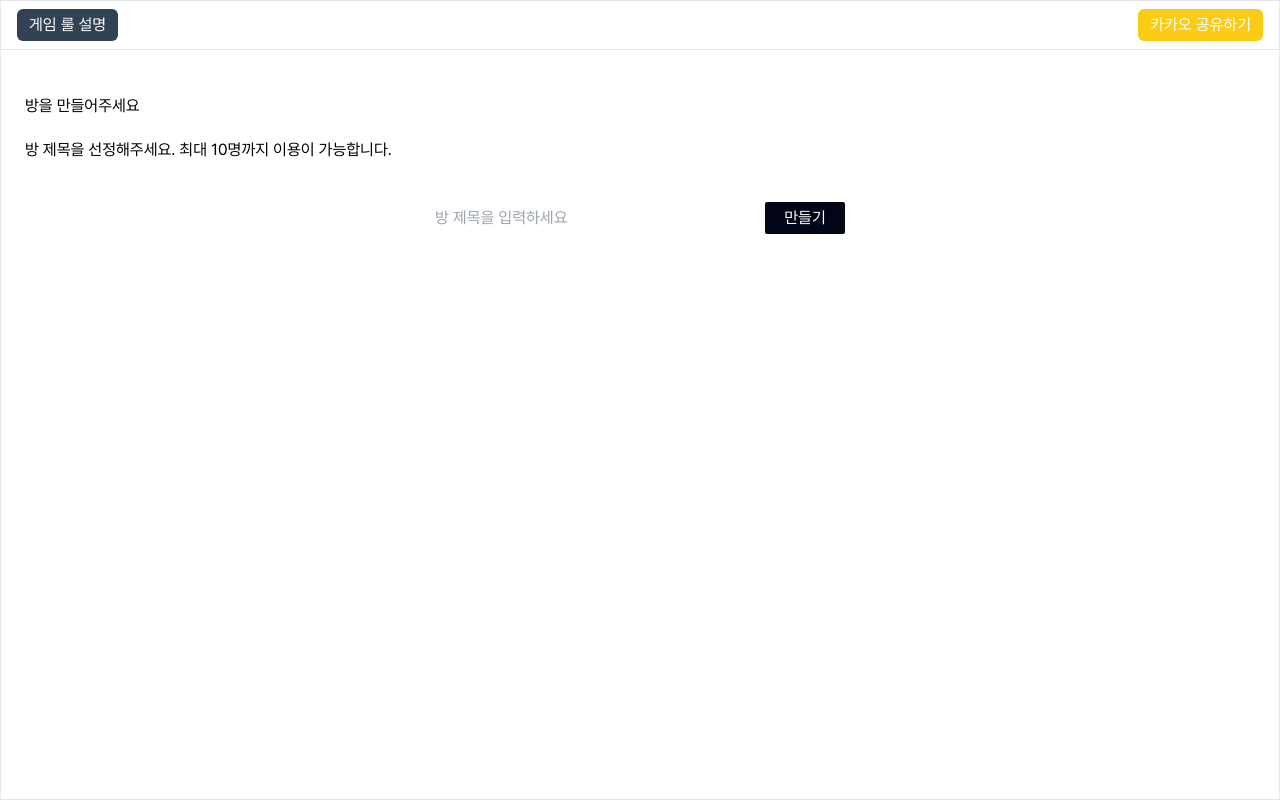
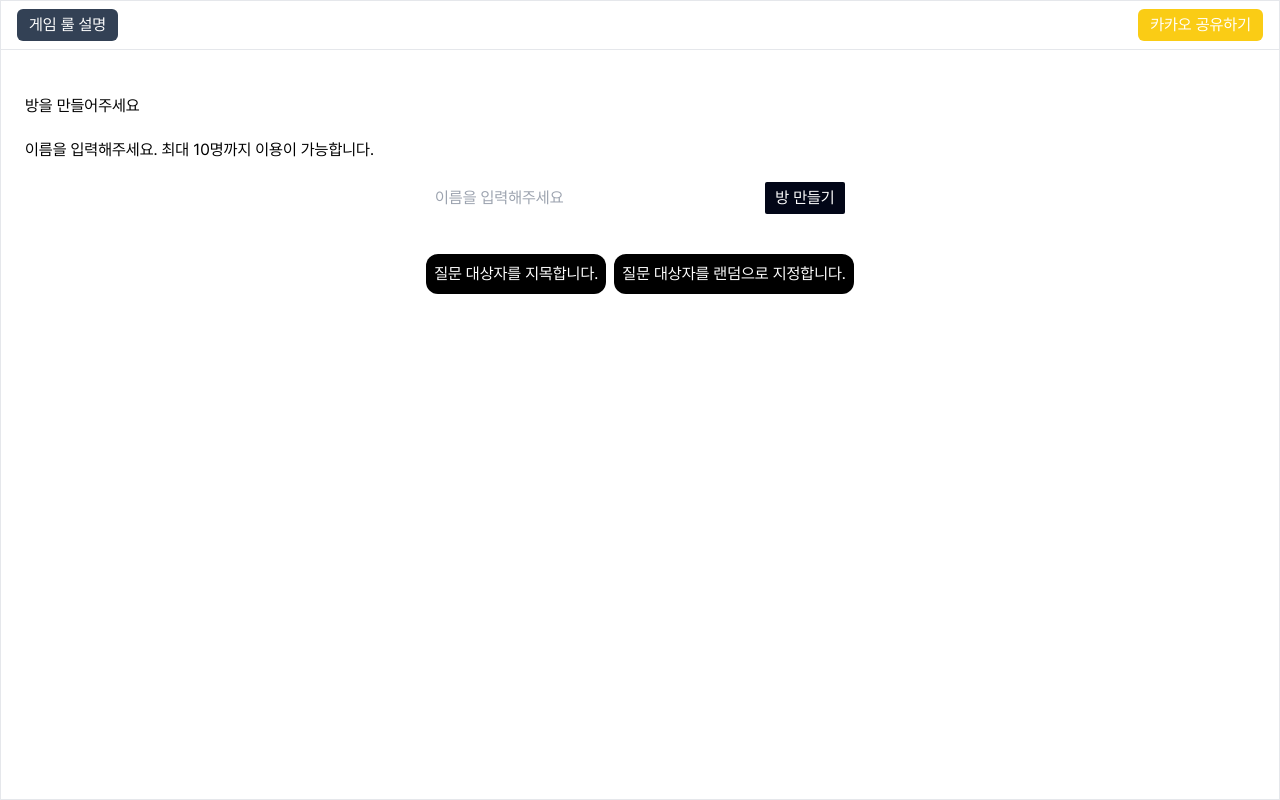
Before and after one commit to bellDev-code/Answer-the-question-Front, a React (Vite) app: page /multiPage in a window 1280 px wide. Built offline with nearby package versions, Linux system fonts and the light colour scheme.

Commit message:
Multi-create Room

```diff
--- a/src/Pages/MultiPage/index.tsx
+++ b/src/Pages/MultiPage/index.tsx
@@ -1,26 +1,93 @@
+import { useCreateRoomQuery } from '@Api/multiGame';
+import { IRequestMultiGameData, TPlaySelectionType } from '@Api/types';
 import { BaseButton } from '@Components/atom/button/BaseButton';
-import { ROUTE_PATH } from '@Configure/constant';
 import PlayGameLayout from '@Layouts/PlayGameLayout';
-import React from 'react';
-import { useNavigate } from 'react-router-dom';
+import useApiStore from '@Store/useGameInfoStore';
+import React, { useState } from 'react';
+import { toast } from 'react-toastify';
 
 const MultiDevicePage = () => {
-  const navigate = useNavigate();
+  const { mutate: createRoomMutate } = useCreateRoomQuery();
+  const { setMultiResult } = useApiStore();
 
-  const goMakeRoom = () => {
-    navigate(`${ROUTE_PATH.MULTI_ROOM}`);
+  const [selectedType, setSelectedType] = useState<TPlaySelectionType | null>(null);
+  const [players, setPlayers] = useState<string>('');
+
+  const handleInputChange = (event: React.ChangeEvent<HTMLInputElement>) => {
+    setPlayers(event.target.value);
   };
 
+  const createMultiRoom = () => {
+    if (!selectedType) {
+      toast('선택한 유형이 없습니다.');
+      return;
+    }
+
+    if (!players) {
+      toast('이름을 입력하세요');
+      return;
+    }
+
+    const createRoomData: IRequestMultiGameData = {
+      gameType: 'multi',
+      players: [{ username: players }],
+      isPlaying: false,
+      playerSelectionType: selectedType,
+      category: 'serious',
+    };
+
+    createRoomMutate(createRoomData, {
+      onSuccess: (data) => {
+        if (data.code === 200) {
+          setMultiResult(data.data);
+        } else {
+          console.log(data);
+        }
+      },
+      onError: (error) => {
+        switch (error.code) {
+          case 'ERR_NETWORK':
+            toast('네트워크 에러');
+            break;
+        }
+      },
+    });
+  };
   return (
     <PlayGameLayout>
       <div>
         <div className='sm: flex flex-col'>
           <div className='sm: py-5'>방을 만들어주세요</div>
-          <div className=''>방 제목을 선정해주세요. 최대 10명까지 이용이 가능합니다.</div>
+          <div>이름을 입력해주세요. 최대 10명까지 이용이 가능합니다.</div>
         </div>
-        <div className='sm: flex items-center justify-center gap-6 py-10'>
-          <input type='text' placeholder='방 제목을 입력하세요' />
-          <BaseButton onClick={goMakeRoom}>만들기</BaseButton>
+        <div className='sm: flex items-center justify-center gap-6 py-5'>
+          <input
+            type='text'
+            placeholder='이름을 입력해주세요'
+            value={players}
+            onChange={handleInputChange}
+          />
+          <BaseButton onClick={createMultiRoom}>방 만들기</BaseButton>
+        </div>
+        <div className='sm: flex items-center justify-center py-5 gap-2'>
+          <div>
+            <button
+              onClick={() => setSelectedType('direct')}
+              className='sm: bg-black text-white p-2 rounded-xl
+            hover:bg-gray-900 focus:outline-none focus:ring-4 focus:ring-gray-300'
+            >
+              질문 대상자를 지목합니다.
+            </button>
+          </div>
+          <div>
+            <button
+              onClick={() => setSelectedType('random')}
+              className='sm: bg-black text-white p-2 rounded-xl
+            hover:bg-gray-900 focus:outline-none focus:ring-4 focus:ring-gray-300'
+            >
+              질문 대상자를 랜덤으로 지정합니다.
+            </button>
+          </div>
         </div>
       </div>
     </PlayGameLayout>
--- a/src/Store/useGameInfoStore.tsx
+++ b/src/Store/useGameInfoStore.tsx
@@ -1,16 +1,20 @@
-import { IResponseGameInfo } from '@Api/types';
+import { IResponseGameInfo, IResponseMultiInfo } from '@Api/types';
 import { create } from 'zustand';
 
 interface ApiStore {
   gameInfoResult: IResponseGameInfo | null;
+  multiInfoResult: IResponseMultiInfo | null;
 
   setApiResult: (result: IResponseGameInfo) => void;
+  setMultiResult: (result: IResponseMultiInfo) => void;
 }
 
 const gameInfoStore = create<ApiStore>((set) => ({
   gameInfoResult: null,
+  multiInfoResult: null,
 
   setApiResult: (result) => set({ gameInfoResult: result }),
+  setMultiResult: (result) => set({ multiInfoResult: result }),
 }));
 
 export default gameInfoStore;
--- a/src/Store/useShownPageStore.tsx
+++ /dev/null
@@ -1,11 +0,0 @@
-import { create } from 'zustand';
-
-interface useShownState {
-  useShownPage: boolean;
-  setUseShownPage: (value: boolean) => void;
-}
-
-export const useShownStore = create<useShownState>((set) => ({
-  useShownPage: false,
-  setUseShownPage: (value) => set({ useShownPage: value }),
-}));
```
